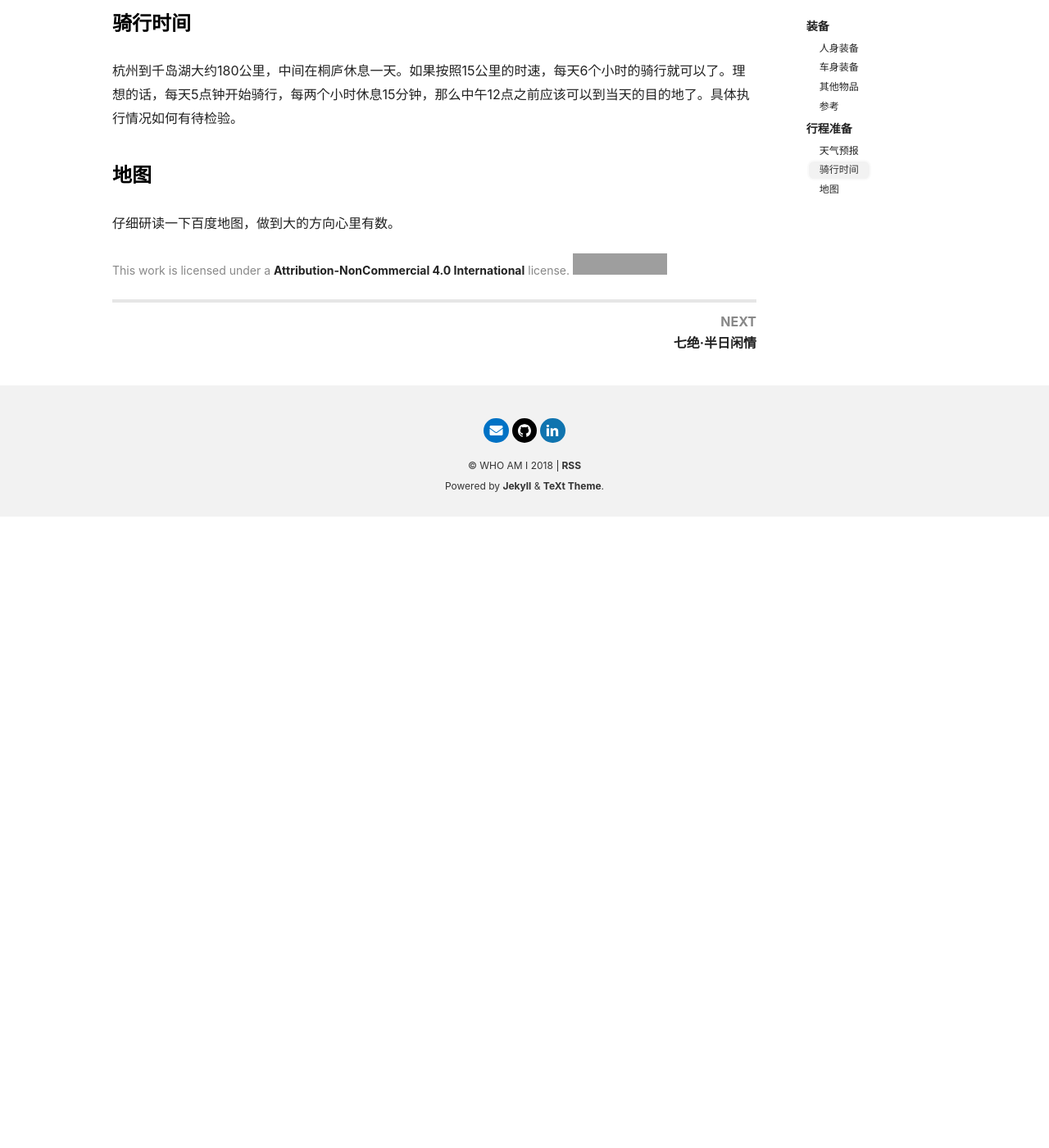
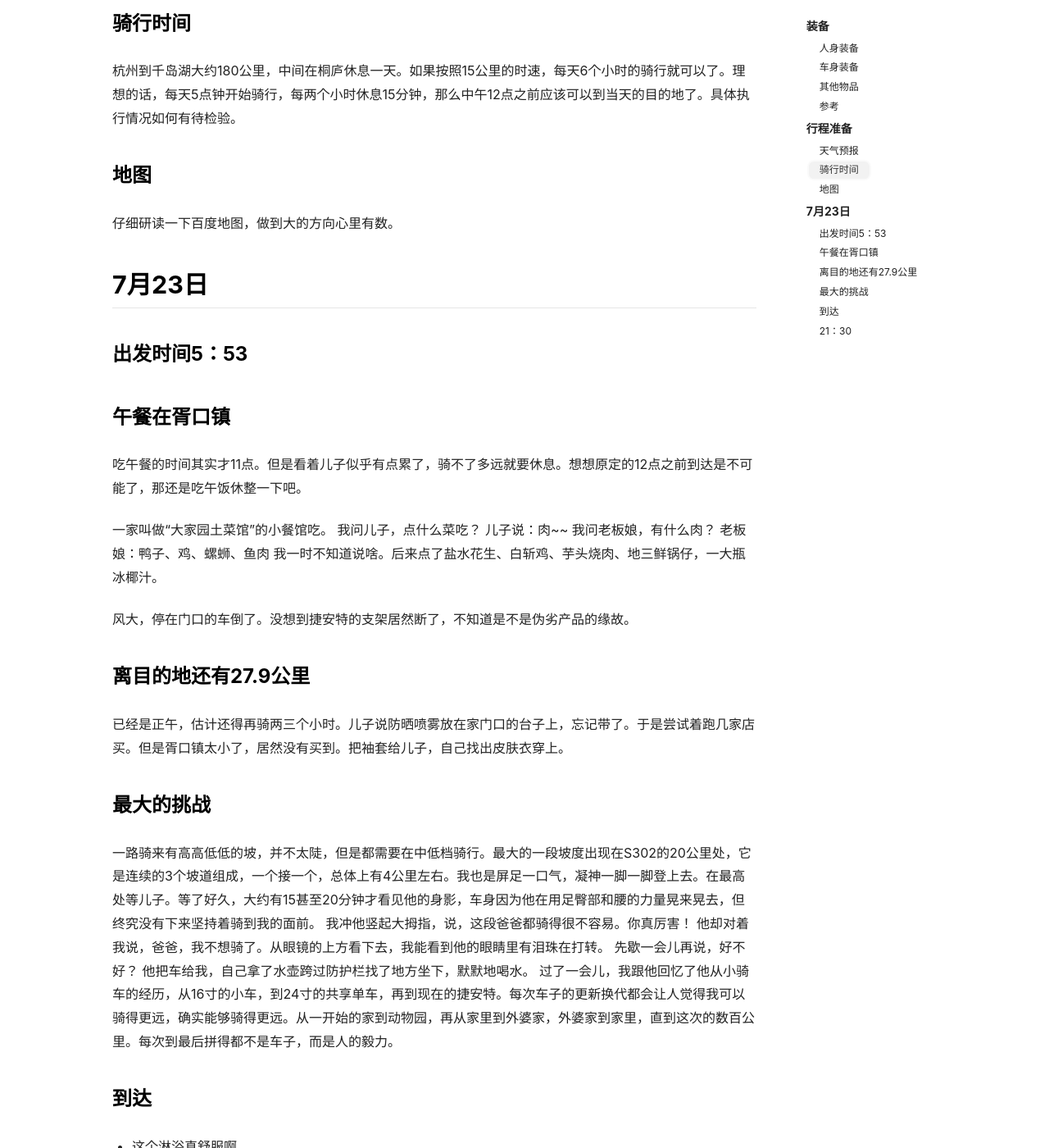
Before and after one commit to wjmmx/wjmmx.github.io, a Jekyll site: the page built from _posts/2020-07-22-Go_To_Thousands_of_Lake_By_Bike.md, in a window 1280 px wide and 1400 px high, scrolled down 2361 px. Shown: the whole window at 82% size. Built offline with Jekyll 4.4.1, drawn with Linux system fonts in a browser that asks for light colours; nearby versions of some CDN libraries; comment, search, counter and statistics services are not loaded; before the commit the page ends 2991 px from its top, so only the background shows below that; some of the changed text lies outside the part shown; grey boxes are pictures that could not be loaded.

Commit message:
第一天骑行

```diff
--- a/_posts/2020-07-22-Go_To_Thousands_of_Lake_By_Bike.md
+++ b/_posts/2020-07-22-Go_To_Thousands_of_Lake_By_Bike.md
@@ -71,3 +71,45 @@ tags: bicycle, grow
 ### 地图
 
 仔细研读一下百度地图，做到大的方向心里有数。
+
+## 7月23日
+
+### 出发时间5：53
+
+### 午餐在胥口镇
+
+吃午餐的时间其实才11点。但是看着儿子似乎有点累了，骑不了多远就要休息。想想原定的12点之前到达是不可能了，那还是吃午饭休整一下吧。
+
+一家叫做“大家园土菜馆”的小餐馆吃。
+我问儿子，点什么菜吃？
+儿子说：肉~~
+我问老板娘，有什么肉？
+老板娘：鸭子、鸡、螺蛳、鱼肉
+我一时不知道说啥。后来点了盐水花生、白斩鸡、芋头烧肉、地三鲜锅仔，一大瓶冰椰汁。
+
+风大，停在门口的车倒了。没想到捷安特的支架居然断了，不知道是不是伪劣产品的缘故。
+
+### 离目的地还有27.9公里
+
+已经是正午，估计还得再骑两三个小时。儿子说防晒喷雾放在家门口的台子上，忘记带了。于是尝试着跑几家店买。但是胥口镇太小了，居然没有买到。把袖套给儿子，自己找出皮肤衣穿上。
+
+### 最大的挑战
+
+一路骑来有高高低低的坡，并不太陡，但是都需要在中低档骑行。最大的一段坡度出现在S302的20公里处，它是连续的3个坡道组成，一个接一个，总体上有4公里左右。我也是屏足一口气，凝神一脚一脚登上去。在最高处等儿子。等了好久，大约有15甚至20分钟才看见他的身影，车身因为他在用足臀部和腰的力量晃来晃去，但终究没有下来坚持着骑到我的面前。
+我冲他竖起大拇指，说，这段爸爸都骑得很不容易。你真厉害！
+他却对着我说，爸爸，我不想骑了。从眼镜的上方看下去，我能看到他的眼睛里有泪珠在打转。
+先歇一会儿再说，好不好？
+他把车给我，自己拿了水壶跨过防护栏找了地方坐下，默默地喝水。
+过了一会儿，我跟他回忆了他从小骑车的经历，从16寸的小车，到24寸的共享单车，再到现在的捷安特。每次车子的更新换代都会让人觉得我可以骑得更远，确实能够骑得更远。从一开始的家到动物园，再从家里到外婆家，外婆家到家里，直到这次的数百公里。每次到最后拼得都不是车子，而是人的毅力。
+
+### 到达
+
+- 这个淋浴真舒服啊
+- 我从来没有感觉过空调房这么好
+- 洗完澡睡一觉，18：30有个英语线上课，半小时
+- 去大润发超市买了芦荟胶，治疗晒伤
+- 晚餐在超市下面的一家小餐馆吃，儿子点了咖喱炒饭，我吃青椒肉丝盖浇饭
+
+### 21：30
+
+睡觉
```
